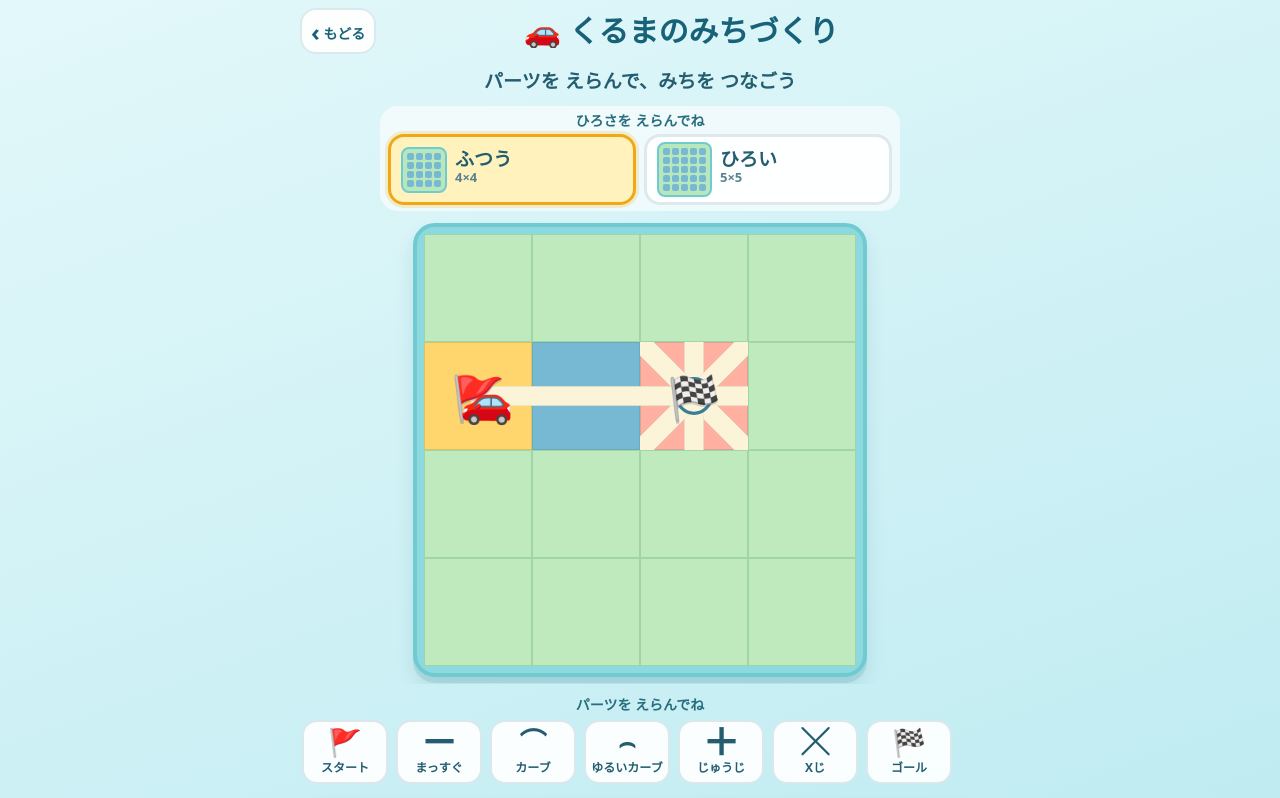
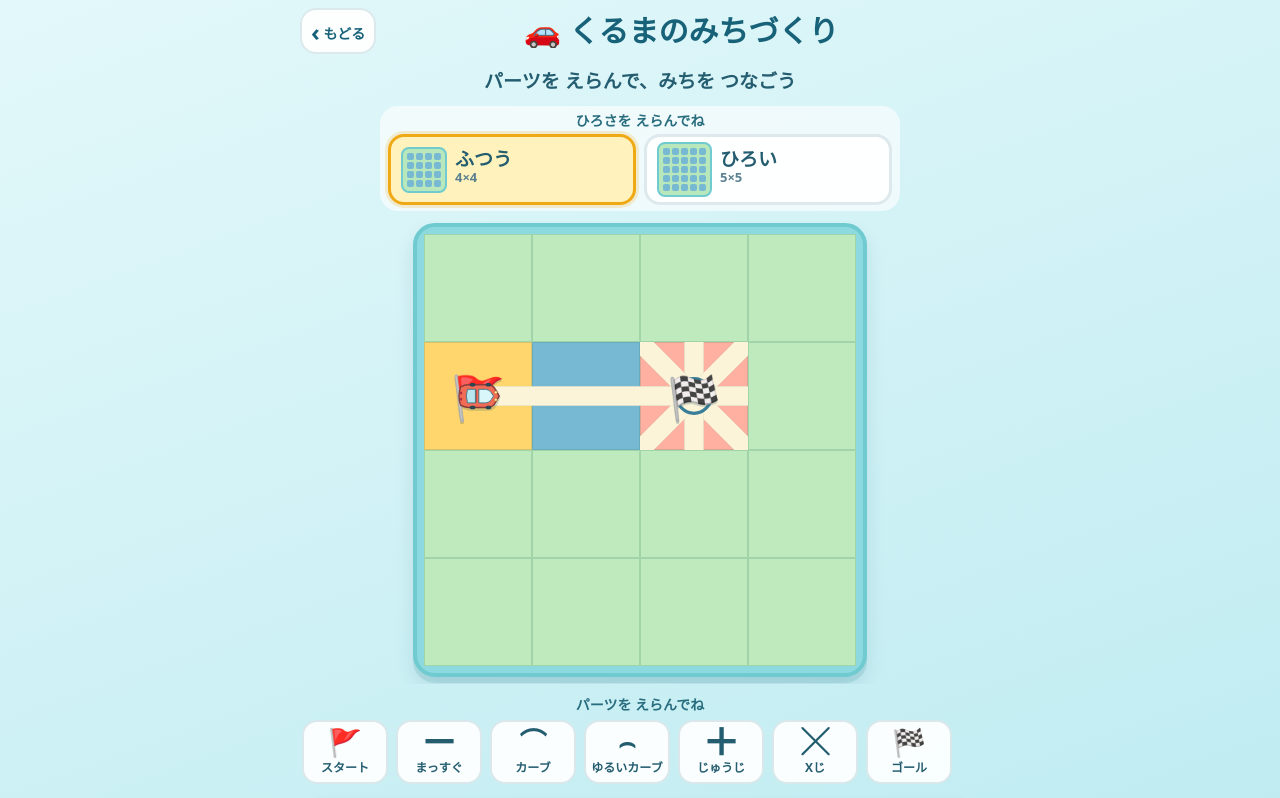
Before and after one commit to KoheiKasahara/kids-playground, a React (Vite) app: page /games/car-road-builder in a window 1280 px wide. Shown: the top 798 px of the page. Built offline with nearby package versions, Linux system fonts and the light colour scheme.

Commit message:
fix: 車の向きと上面デザインを調整 (#371)

```diff
--- a/src/games/car-road-builder/CarRoadBoard.tsx
+++ b/src/games/car-road-builder/CarRoadBoard.tsx
@@ -41,6 +41,40 @@ function RoadPartVisual({ part }: { part: Readonly<{ kind: PartKind; rotationSte
       {part.kind === 'start' && <span className={styles.markerEmoji}>🚩</span>}
       {part.kind === 'goal' && <span className={styles.markerEmoji}>🏁</span>}
     </span>
+  )
+}
+
+/**
+ * Top-down car artwork with an explicit canonical heading.
+ *
+ * The nose points right (E) when the SVG is unrotated. The route sample uses
+ * the same screen-coordinate convention, so rotating this one visual by the
+ * sample tangent keeps the front aligned for every cardinal and diagonal
+ * direction without per-direction corrections.
+ */
+function CarVisual() {
+  return (
+    <svg
+      className={styles.carSvg}
+      data-testid="car-visual"
+      data-front-direction="E"
+      viewBox="-20 -13 40 26"
+      aria-hidden="true"
+    >
+      <path className={styles.carShadow} d="M-14-9 Q-18 0-14 9 Q-11 12-5 12 H9 Q15 12 18 5 L20 0 18-5 Q15-12 9-12 H-5 Q-11-12-14-9Z" />
+      <path className={styles.carBody} d="M-15-8 Q-12-10-8-10 H8 Q14-10 16-5 L19 0 16 5 Q14 10 8 10 H-8 Q-12 10-15 8 Q-18 0-15-8Z" />
+      <path className={styles.carRearWindow} d="M-9-6 H-2 V6 H-9 Q-11 0-9-6Z" />
+      <path className={styles.carFrontWindshield} d="M1-6 H7 Q10-6 12-3 L14 0 12 3 Q10 6 7 6 H1Z" />
+      <path className={styles.carCenterLine} d="M-1-6 V6" />
+      <rect className={styles.carWheel} x="-7" y="-11.5" width="5" height="3" rx="1.5" />
+      <rect className={styles.carWheel} x="7" y="-11.5" width="5" height="3" rx="1.5" />
+      <rect className={styles.carWheel} x="-7" y="8.5" width="5" height="3" rx="1.5" />
+      <rect className={styles.carWheel} x="7" y="8.5" width="5" height="3" rx="1.5" />
+      <circle className={styles.carHeadlight} cx="16" cy="-3.3" r="1.25" />
+      <circle className={styles.carHeadlight} cx="16" cy="3.3" r="1.25" />
+      <rect className={styles.carTailLight} x="-15.5" y="-4" width="1.7" height="2.6" rx=".7" />
+      <rect className={styles.carTailLight} x="-15.5" y="1.4" width="1.7" height="2.6" rx=".7" />
+    </svg>
   )
 }
 
@@ -109,7 +143,9 @@ export default function CarRoadBoard({ board, boardRef, selectedCellId = null, d
               top: `${((carSample?.point.y ?? carAtStart?.y ?? 0) / board.size.rows) * 100}%`,
               '--car-angle': `${carSample ? Math.atan2(carSample.tangent.y, carSample.tangent.x) : carAngle}rad`,
             } as CSSProperties}
-          >🚗</span>
+          >
+            <CarVisual />
+          </span>
         )}
       </div>
     </div>
--- a/src/games/car-road-builder/CarRoadBuilder.module.css
+++ b/src/games/car-road-builder/CarRoadBuilder.module.css
@@ -258,14 +258,23 @@
   z-index: 2;
   display: grid;
   place-items: center;
-  width: calc(var(--road-cell) * .34);
-  height: calc(var(--road-cell) * .34);
-  margin: calc(var(--road-cell) * -.17);
-  font-size: clamp(23px, 8vw, 43px);
+  width: calc(var(--road-cell) * .42);
+  height: calc(var(--road-cell) * .28);
+  margin: calc(var(--road-cell) * -.14) calc(var(--road-cell) * -.21);
   line-height: 1;
   pointer-events: none;
   transform: translate(0, 0) rotate(var(--car-angle, 0rad));
 }
+
+.carSvg { display: block; width: 100%; height: 100%; overflow: visible; }
+.carShadow { fill: rgba(26, 78, 94, .2); transform: translate(0, 1px); }
+.carBody { fill: #f26b55; stroke: #873b3b; stroke-width: 1.2; }
+.carRearWindow { fill: #b9e7ef; stroke: #3f7181; stroke-width: .8; }
+.carFrontWindshield { fill: #d9f6fa; stroke: #3f7181; stroke-width: .8; }
+.carCenterLine { fill: none; stroke: rgba(135, 59, 59, .55); stroke-width: .8; }
+.carWheel { fill: #284653; }
+.carHeadlight { fill: #fff4a8; stroke: #b9752d; stroke-width: .5; }
+.carTailLight { fill: #a72d3d; }
 
 .selectionTools {
   display: flex;
```
Also changed, not shown: 2 other files (tests, documents, lock files or other folders).
